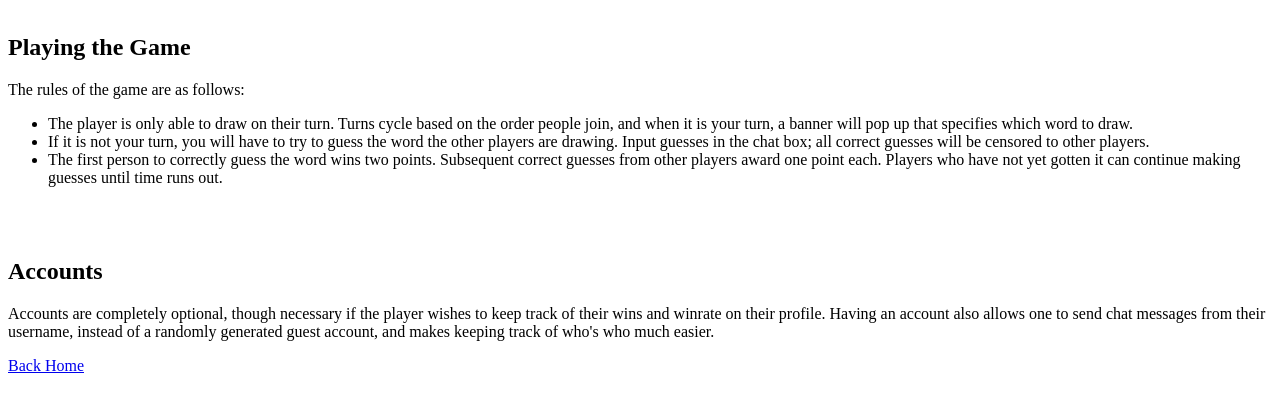
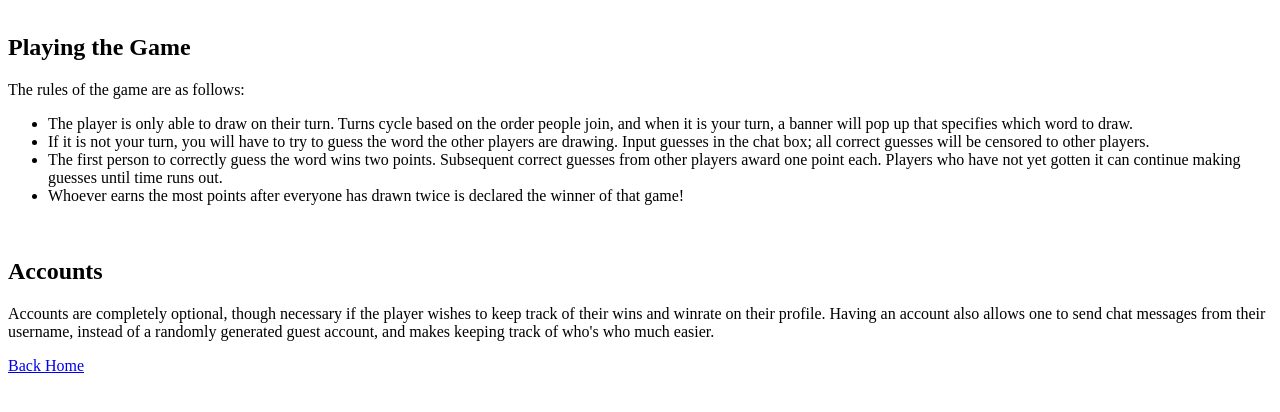
Before and after one commit to lawrenceliu2/Final_Project, a Flask app: page /instructions in a window 1280 px wide. Shown: the part 311-723 px from the top of the page. Run offline with Flask 2, Linux system fonts and the light colour scheme.

Commit message:
edited instructions to include winning

```diff
--- a/templates/instructions.html
+++ b/templates/instructions.html
@@ -24,8 +24,9 @@
 	<li>The player is only able to draw on their turn. Turns cycle based on the order people join, and when it is your turn, a banner will pop up that specifies which word to draw.</li>
 	<li>If it is not your turn, you will have to try to guess the word the other players are drawing. Input guesses in the chat box; all correct guesses will be censored to other players.</li>
 	<li>The first person to correctly guess the word wins two points. Subsequent correct guesses from other players award one point each. Players who have not yet gotten it can continue making guesses until time runs out.</li>
+	<li>Whoever earns the most points after everyone has drawn twice is declared the winner of that game!</li>
       </ul>
-      <br><br>
+      <br>
       <h2>Accounts</h2>
       Accounts are completely optional, though necessary if the player wishes to keep track of their wins and winrate on their profile. Having an account also allows one to send chat messages from their username, instead of a randomly generated guest account, and makes keeping track of who's who much easier.
     </p>
```
